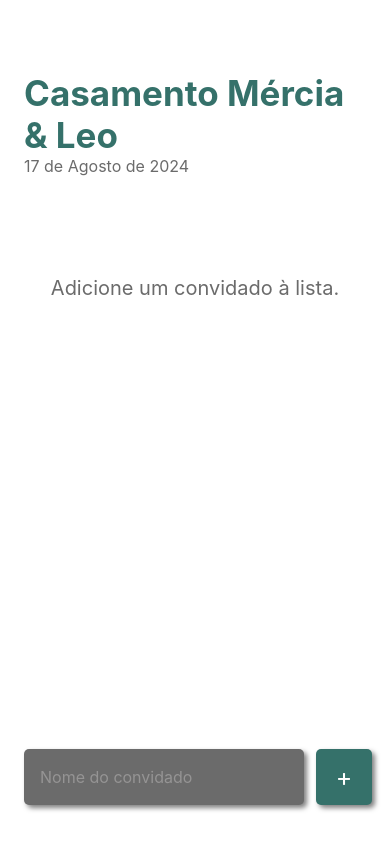
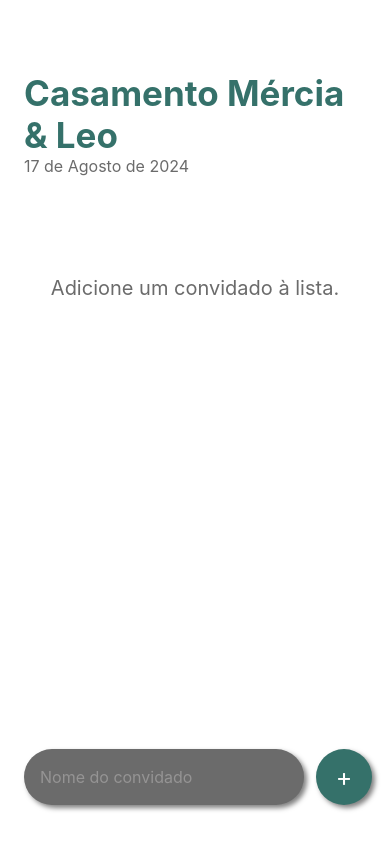
Before and after one commit to leodeutsch/here, a React Native app: screen / in a window 390 px wide. Built offline with nearby package versions, Linux system fonts and the light colour scheme.

Commit message:
Updated asyncstorage methods

```diff
--- a/package.json
+++ b/package.json
@@ -13,7 +13,8 @@
     "expo": "~51.0.8",
     "expo-status-bar": "~1.12.1",
     "react": "18.2.0",
-    "react-native": "0.74.1"
+    "react-native": "0.74.1",
+    "react-native-uuid": "^2.0.2"
   },
   "devDependencies": {
     "@babel/core": "^7.20.0",
--- a/src/components/Guests/styles.ts
+++ b/src/components/Guests/styles.ts
@@ -1,15 +1,15 @@
-import { StyleSheet } from "react-native";
+import { StyleSheet } from 'react-native'
 
 export const createStyle = (theme: string) =>
   StyleSheet.create({
     container: {
-      width: "100%",
-      backgroundColor: theme === "dark" ? "#48998F" : "#35716a",
-      borderRadius: 5,
-      flexDirection: "row",
-      alignItems: "center",
+      width: '100%',
+      backgroundColor: theme === 'dark' ? '#48998F' : '#35716a',
+      borderRadius: 50,
+      flexDirection: 'row',
+      alignItems: 'center',
       marginBottom: 10,
-      shadowColor: "#000",
+      shadowColor: '#000',
       shadowOffset: {
         width: 3,
         height: 3,
@@ -21,44 +21,44 @@ export const createStyle = (theme: string) =>
     name: {
       flex: 1,
       fontSize: 16,
-      color: "#FFF",
+      color: '#FFF',
       marginLeft: 16,
     },
     buttonText: {
-      color: "#FFF",
+      color: '#FFF',
       fontSize: 25,
     },
     button: {
       width: 56,
       height: 56,
-      borderRadius: 5,
-      backgroundColor: theme === "dark" ? "#BA3B4E" : "#000",
-      alignItems: "center",
-      justifyContent: "center",
+      borderRadius: 50,
+      backgroundColor: theme === 'dark' ? '#BA3B4E' : '#000',
+      alignItems: 'center',
+      justifyContent: 'center',
     },
     checkButton: {
       width: 56,
       height: 56,
-      borderRadius: 5,
-      alignItems: "center",
-      justifyContent: "center",
+      borderRadius: 50,
+      alignItems: 'center',
+      justifyContent: 'center',
     },
     checkButtonText: {
-      color: "#FFF",
+      color: '#FFF',
       fontSize: 15,
     },
     checkedText: {
-      textDecorationLine: "line-through",
-      textDecorationStyle: "solid",
-      color: "#fff",
+      textDecorationLine: 'line-through',
+      textDecorationStyle: 'solid',
+      color: '#fff',
       flex: 1,
       fontSize: 16,
       marginLeft: 16,
     },
     uncheckedText: {
-      color: "#fff",
+      color: '#fff',
       flex: 1,
       fontSize: 16,
       marginLeft: 16,
     },
-  });
+  })
--- a/src/screens/Home/index.tsx
+++ b/src/screens/Home/index.tsx
@@ -11,6 +11,7 @@ import {
 import { createStyle } from './styles'
 
 import AsyncStorage from '@react-native-async-storage/async-storage'
+import uuid from 'react-native-uuid'
 import { Guests } from '../../components/Guests'
 import { ThemeContext } from '../../context/Theme'
 import { GuestRes } from '../../types/Guests'
@@ -63,9 +64,10 @@ export const Home = () => {
           'O convidado já foi adicionado na lista.',
         )
       }
+    }
 
     const guest = {
-        id: Date.now().toString(),
+      id: uuid.v4().toString(),
       name: guestName,
       enabled: true,
     }
@@ -73,12 +75,11 @@ export const Home = () => {
     setGuests((prevState) => [...prevState, guest])
     setGuestName('')
   }
-  }
 
-  const handleCheck = (guest: GuestRes) => {
+  const handleCheck = async (guest: GuestRes) => {
     setGuests((prevState) =>
       prevState.map((g) =>
-        g.id === guest.id ? { ...guest, enabled: !guest.enabled } : guest,
+        g.id === guest.id ? { ...g, enabled: !g.enabled } : g,
       ),
     )
   }
--- a/src/screens/Home/styles.ts
+++ b/src/screens/Home/styles.ts
@@ -1,32 +1,32 @@
-import { StyleSheet } from "react-native";
+import { StyleSheet } from 'react-native'
 
 export const createStyle = (theme: string) =>
   StyleSheet.create({
     container: {
       flex: 1,
       padding: 24,
-      backgroundColor: theme === "dark" ? "#000" : "#fff",
+      backgroundColor: theme === 'dark' ? '#000' : '#fff',
     },
     eventName: {
-      color: theme === "dark" ? "#59B1A6" : "#35716a",
+      color: theme === 'dark' ? '#59B1A6' : '#35716a',
       fontSize: 35,
-      fontWeight: "bold",
+      fontWeight: 'bold',
       marginTop: 48,
     },
     eventDate: {
-      color: "#6b6b6b",
+      color: '#6b6b6b',
       fontSize: 16,
     },
     input: {
       flex: 1,
       height: 56,
-      backgroundColor: theme === "dark" ? "#7a7a7a" : "#6b6b6b",
-      borderRadius: 5,
-      color: "#FFF",
+      backgroundColor: theme === 'dark' ? '#7a7a7a' : '#6b6b6b',
+      borderRadius: 50,
+      color: '#FFF',
       padding: 16,
       fontSize: 16,
       marginRight: 12,
-      shadowColor: "#000",
+      shadowColor: '#000',
       shadowOffset: {
         width: 3,
         height: 3,
@@ -38,11 +38,11 @@ export const createStyle = (theme: string) =>
     button: {
       width: 56,
       height: 56,
-      borderRadius: 5,
-      backgroundColor: theme === "dark" ? "#48998F" : "#35716a",
-      alignItems: "center",
-      justifyContent: "center",
-      shadowColor: "#000",
+      borderRadius: 50,
+      backgroundColor: theme === 'dark' ? '#48998F' : '#35716a',
+      alignItems: 'center',
+      justifyContent: 'center',
+      shadowColor: '#000',
       shadowOffset: {
         width: 3,
         height: 3,
@@ -52,12 +52,12 @@ export const createStyle = (theme: string) =>
       elevation: 3,
     },
     buttonText: {
-      color: "#FFF",
+      color: '#FFF',
       fontSize: 25,
     },
     form: {
-      width: "100%",
-      flexDirection: "row",
+      width: '100%',
+      flexDirection: 'row',
       marginTop: 40,
       marginBottom: 15,
     },
@@ -65,42 +65,42 @@ export const createStyle = (theme: string) =>
       marginTop: 50,
     },
     emptyListText: {
-      color: "#6b6b6b",
+      color: '#6b6b6b',
       fontSize: 20,
-      textAlign: "center",
+      textAlign: 'center',
       marginTop: 50,
     },
     modalOverlay: {
       flex: 1,
-      justifyContent: "center",
-      alignItems: "center",
-      backgroundColor: "rgba(0, 0, 0, 0.5)",
+      justifyContent: 'center',
+      alignItems: 'center',
+      backgroundColor: 'rgba(0, 0, 0, 0.5)',
     },
     modalContainer: {
       width: 300,
       padding: 20,
-      backgroundColor: theme === "dark" ? "#333" : "white",
+      backgroundColor: theme === 'dark' ? '#333' : 'white',
       borderRadius: 10,
-      alignItems: "center",
+      alignItems: 'center',
     },
     modalText: {
       fontSize: 18,
-      textAlign: "center",
+      textAlign: 'center',
       marginBottom: 20,
-      color: theme === "dark" ? "white" : "black",
+      color: theme === 'dark' ? 'white' : 'black',
     },
     modalButtons: {
-      flexDirection: "row",
-      justifyContent: "space-between",
-      width: "100%",
+      flexDirection: 'row',
+      justifyContent: 'space-between',
+      width: '100%',
     },
     modalButton: {
       flex: 1,
-      alignItems: "center",
+      alignItems: 'center',
       padding: 10,
     },
     modalButtonText: {
       fontSize: 16,
-      color: theme === "dark" ? "#59B1A6" : "#35716a",
+      color: theme === 'dark' ? '#59B1A6' : '#35716a',
     },
-  });
+  })
```
Also changed, not shown: 1 other file (tests, documents, lock files or other folders). Lines whose indentation alone changed are shown as unchanged.
